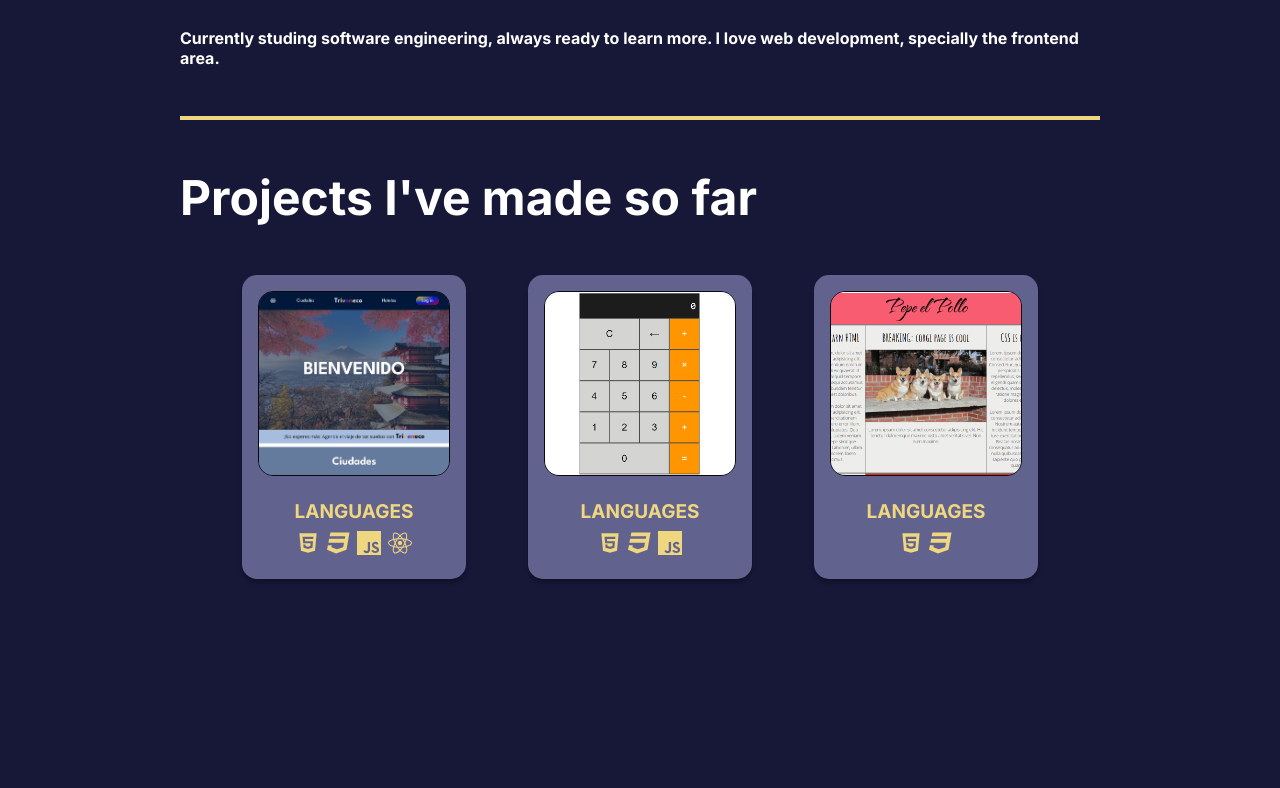
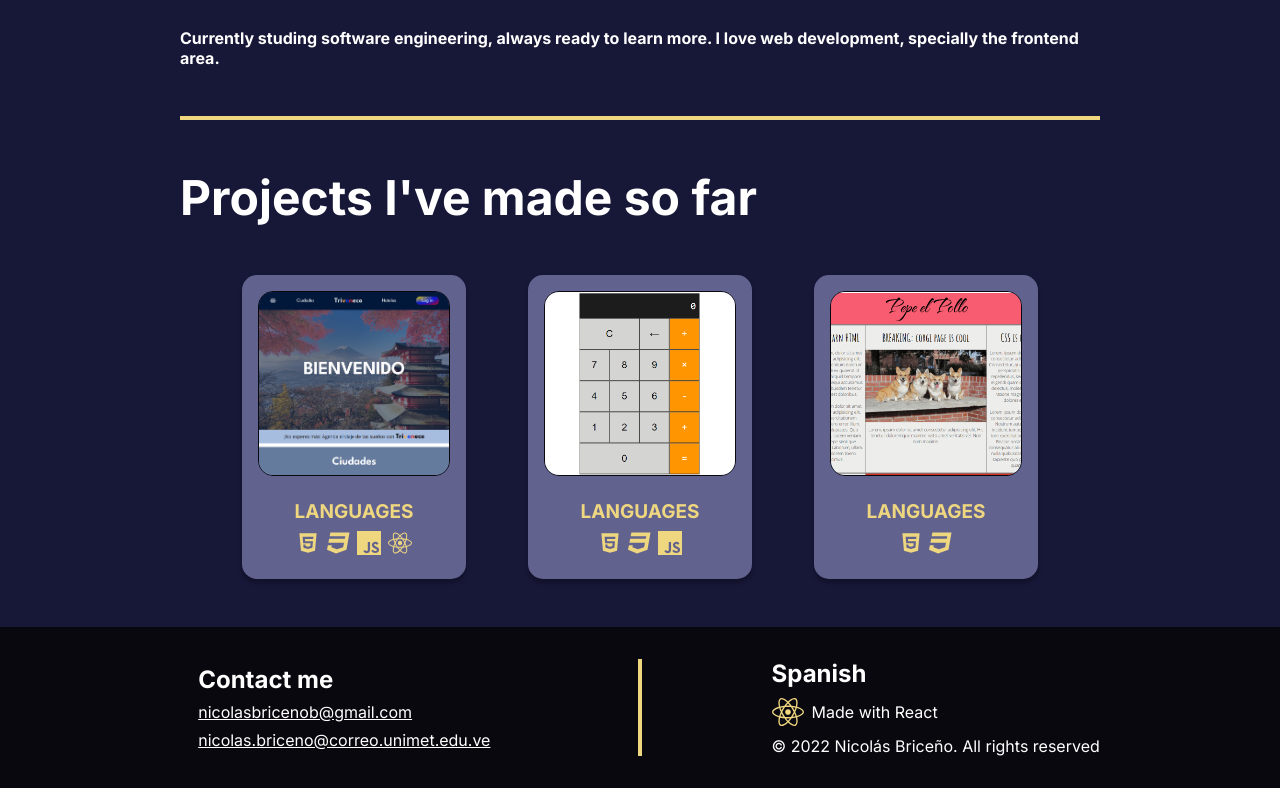
Before and after one commit to nicoabb/PortfolioPage, a React (Vite) app in the folder PortfolioPage/: page / in a window 1280 px wide. Shown: the part 744-1532 px from the top of the page. Before the commit the page ends 1371 px from the top, so only its background shows below. Built offline with nearby package versions, Linux system fonts and the light colour scheme.

Commit message:
Footer ready

```diff
--- a/PortfolioPage/src/App.jsx
+++ b/PortfolioPage/src/App.jsx
@@ -2,6 +2,7 @@ import "./App.css";
 import { BrowserRouter, Routes, Route } from "react-router-dom";
 import Navbar from "./Components/NavBar/Navbar";
 import LandPage from "./Pages/LandPage";
+import Footer from "./Components/Footer/Footer";
 
 function App() {
     return (
@@ -10,6 +11,7 @@ function App() {
             <Routes>
                 <Route path="/" element={<LandPage />}></Route>
             </Routes>
+            <Footer />
         </BrowserRouter>
     );
 }
--- a/PortfolioPage/src/Components/Footer/Footer.jsx
+++ b/PortfolioPage/src/Components/Footer/Footer.jsx
@@ -0,0 +1,31 @@
+import styles from "./Footer.module.css";
+import { FaReact } from "react-icons/fa";
+
+const Footer = () => {
+    return (
+        <footer>
+            <div className={styles.limit}>
+                <div className={styles.container}>
+                    <h4>Contact me</h4>
+                    <a href="mailto:nicolasbricenob@gmail.com">
+                        nicolasbricenob@gmail.com
+                    </a>
+                    <a href="mailto:nicolas.briceno@correo.unimet.edu.ve">
+                        nicolas.briceno@correo.unimet.edu.ve
+                    </a>
+                </div>
+                <div className={styles.line}></div>
+                <div className={styles.container}>
+                    <h4>Spanish</h4>
+                    <div className={styles.madeWith}>
+                        <FaReact />
+                        <small>Made with React</small>
+                    </div>
+                    <small>© 2022 Nicolás Briceño. All rights reserved</small>
+                </div>
+            </div>
+        </footer>
+    );
+};
+
+export default Footer;
--- a/PortfolioPage/src/Components/Footer/Footer.module.css
+++ b/PortfolioPage/src/Components/Footer/Footer.module.css
@@ -0,0 +1,85 @@
+footer {
+    background-color: var(--primary-color-300);
+    color: var(--neutral-color);
+    padding: 2rem 8%;
+}
+
+footer .limit {
+    width: 100%;
+    max-width: 1280px;
+    margin: auto;
+}
+
+footer .line {
+    border: 2px solid var(--secondary-color);
+    width: 100%;
+    margin: 2rem auto;
+}
+
+footer h4 {
+    font-size: 1.5rem;
+    font-weight: bold;
+}
+
+footer a, footer small {
+    font-size: 1rem;
+    color: var(--neutral-color);
+}
+
+footer a {
+    word-break: break-all;
+}
+
+footer .madeWith {
+    display: flex;
+    flex-wrap: wrap;
+    align-items: center;
+}
+
+footer .madeWith small {
+    margin-left: 0.5rem;
+}
+
+footer svg {
+    color: var(--secondary-color);
+    width: 2em;
+    height: 2em;
+}
+
+@media screen and (min-width: 481px) {
+    footer .limit {
+        display: grid;
+        grid-template-columns: 45% 10% 45%;
+    }
+    footer .container {
+        display: flex;
+        flex-direction: column;
+        margin: auto;
+        gap: 0.5rem;
+    }
+    footer .container:first-of-type {
+        grid-column: 1;
+        grid-row: 1;
+    }
+    footer .container:last-of-type {
+        grid-column: 3;
+        grid-row: 1;
+    }
+    footer .line {
+        grid-column: 2;
+        grid-row: 1;
+        width: 0;
+        height: 100%;
+        margin: auto;
+    }
+}
+
+@media screen and (max-width: 480px) {
+    footer .container {
+        display: flex;
+        flex-direction: column;
+        width: 85%;
+        margin: auto;
+        gap: 0.6rem;
+    }
+}
```
